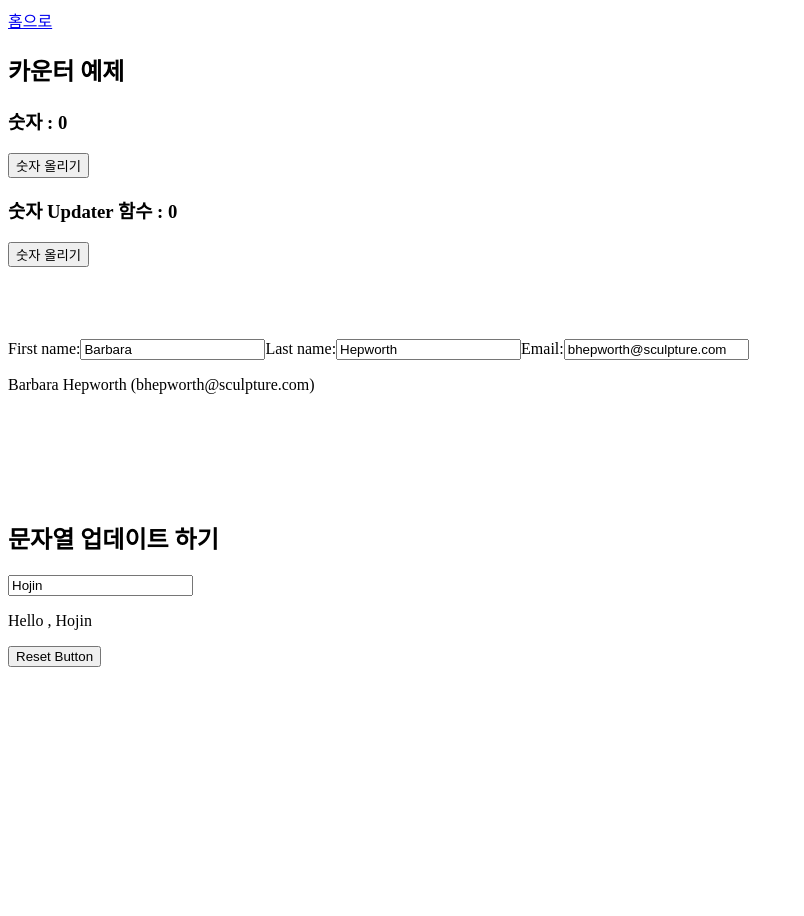
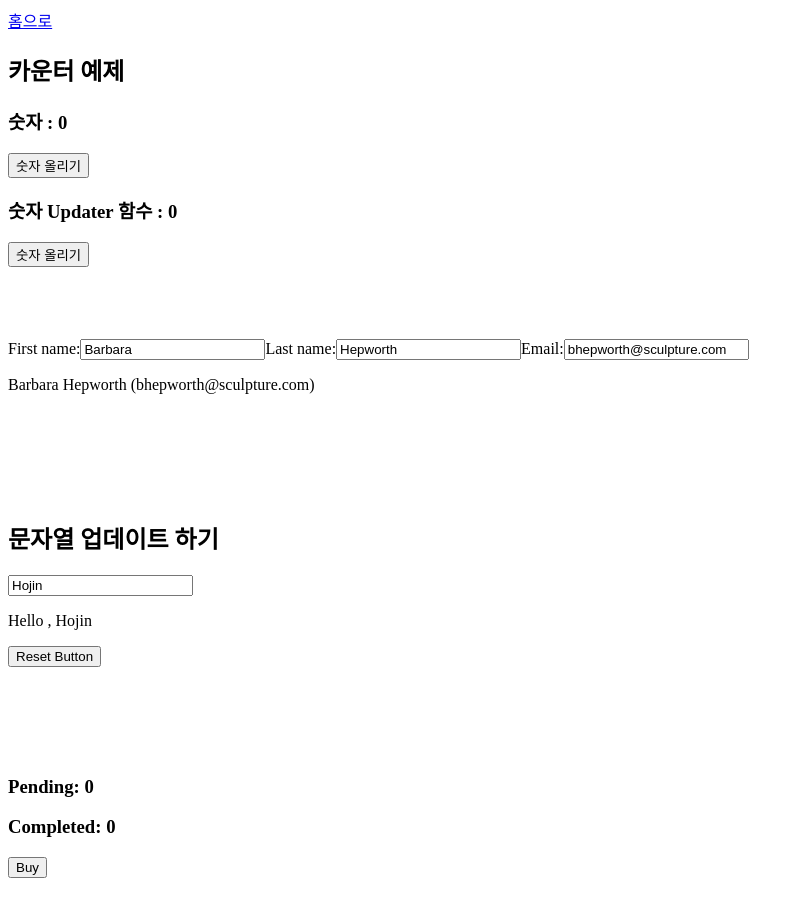
Before and after one commit to hovelopin/react-lecture-docs, a React (Create React App) app: page /useState in a window 1280 px wide. Shown: the top 916 px of the page, without its empty margins (0-804 px from the left). Before the commit the page ends 800 px from the top, so only its background shows below. Built offline with nearby package versions, Linux system fonts and the light colour scheme.

Commit message:
feat : useState Batching 처리

```diff
--- a/src/pages/useState.tsx
+++ b/src/pages/useState.tsx
@@ -1,5 +1,6 @@
 // 기본적인 사용법
 import { useState } from "react";
+import UseStateBatching from "../components/useState/UseStateBatching";
 import UseStateObjectAndArray from "../components/useState/UseStateObjectAndArray";
 import UseStateResetStateWithKey from "../components/useState/UseStateResetStateWithKey";
 import UseStateUpdater from "../components/useState/UseStateUpdater";
@@ -25,12 +26,22 @@ export default function UseState(){
         {/* set function 여러번 호출 비교 */}
         <UseStateUpdater />
         <br /><br /><br /><br /><br />
+
+
         {/* useState Object and Array */}
         <UseStateObjectAndArray />
         <br /><br /><br /><br /><br />
+
+
+        {/* useState reset key */}
         <UseStateResetStateWithKey key={reset}>
           <button onClick= {handleClickResetState}>Reset Button</button>
         </UseStateResetStateWithKey>
+        <br /><br /><br /><br /><br />
+
+        {/* useState Batching */}
+        <UseStateBatching />
+        <br /><br /><br /><br /><br />
       </div>
     </>
   )
```
